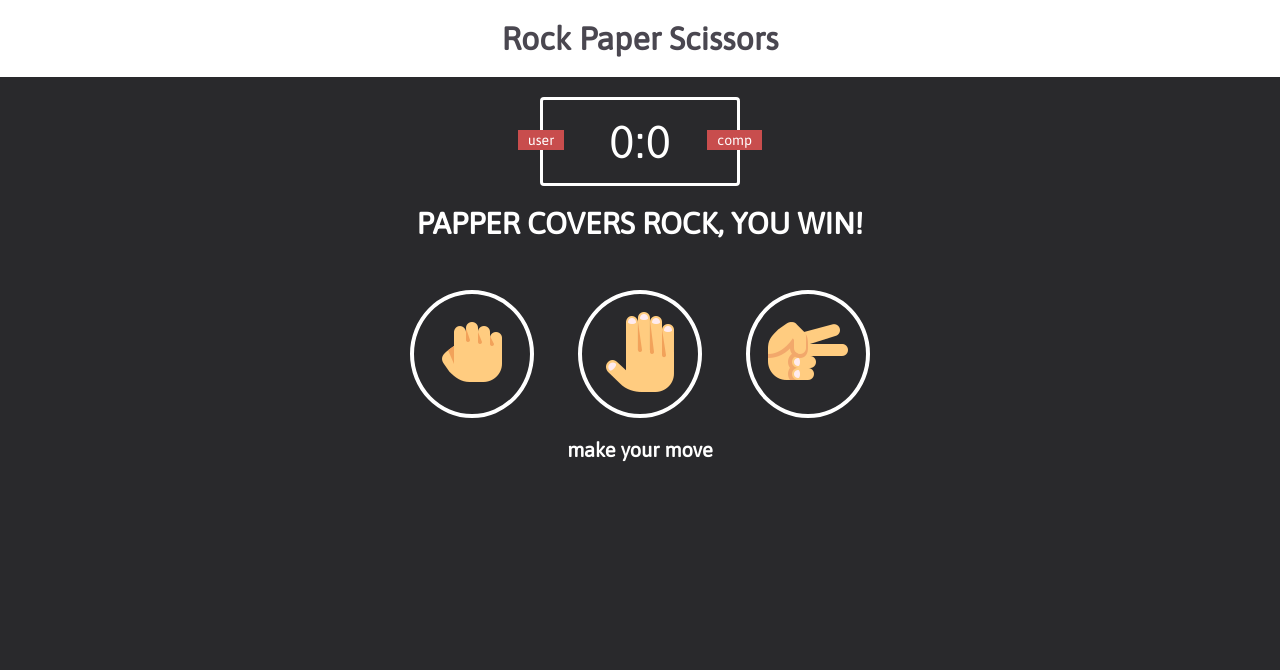
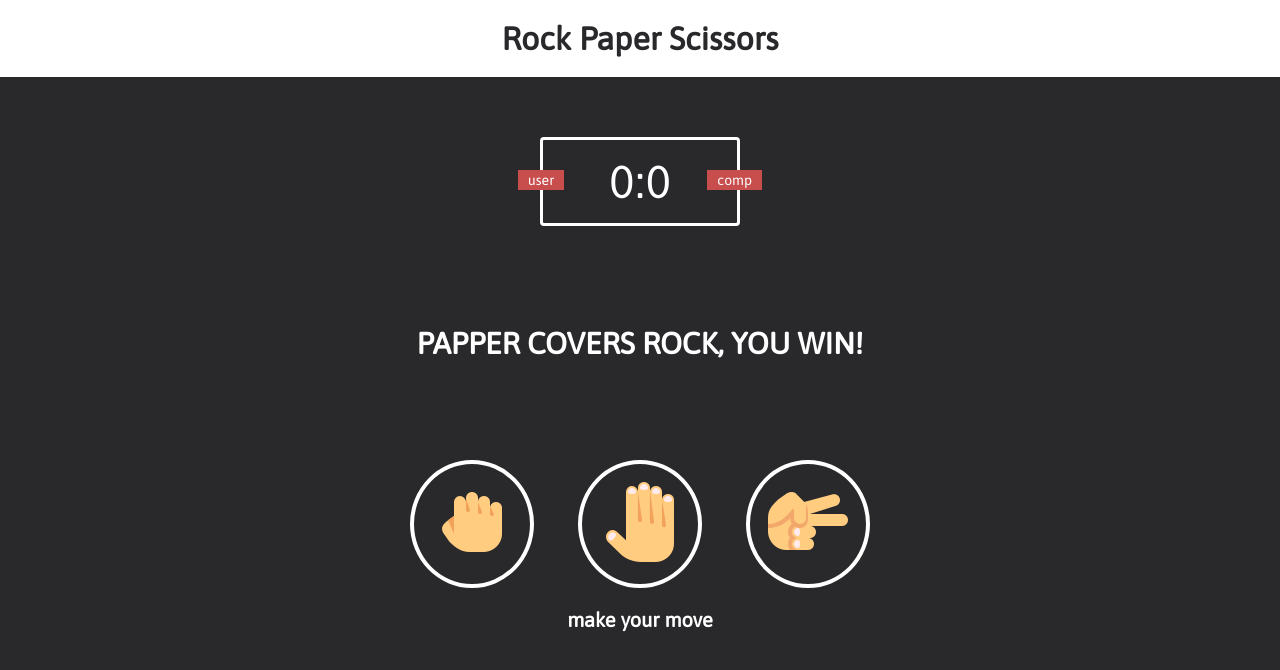
Before and after one commit to LuciLua/Rock-paper-and-scissors, a plain HTML site: page index.html in a window 1280 px wide. Drawn offline with Linux system fonts and the light colour scheme.

Commit message:
Rock Paper and Scissors | Margin

```diff
--- a/style.css
+++ b/style.css
@@ -11,12 +11,12 @@ body{
 }
 
 header{
-    background: white;
+    background: rgb(255, 255, 255);
     padding: 20px;
 }
 
 header > h1{
-    color: rgb(74, 71, 80);
+    color: rgb(41, 41, 44);
     text-align: center;
     font-family: Asap;
 }
@@ -33,6 +33,7 @@ header > h1{
     padding: 15px 20px;
     font-family: Asap, sans-serif;
     position: relative;
+    margin-top: 60px;
 }
 
 .badge{
@@ -58,6 +59,7 @@ header > h1{
 .result{
     font-size: 30px;
     color: white;
+    margin-top: 100px;
 }
 
 .result > p{
@@ -69,7 +71,7 @@ header > h1{
 }
 
 .choices{
-    margin-top: 50px;
+    margin-top: 100px;
     text-align: center;
 }
 
```
